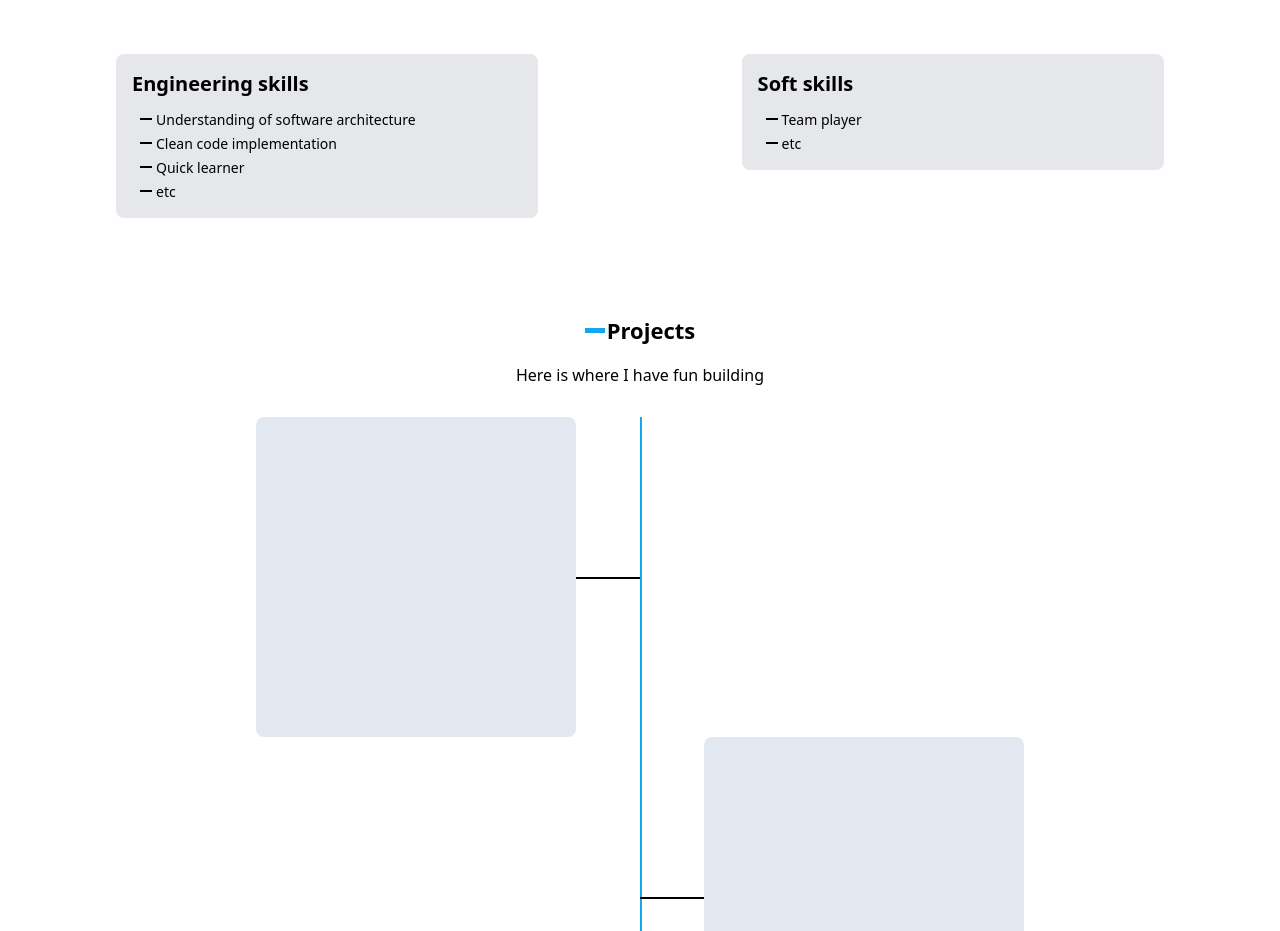
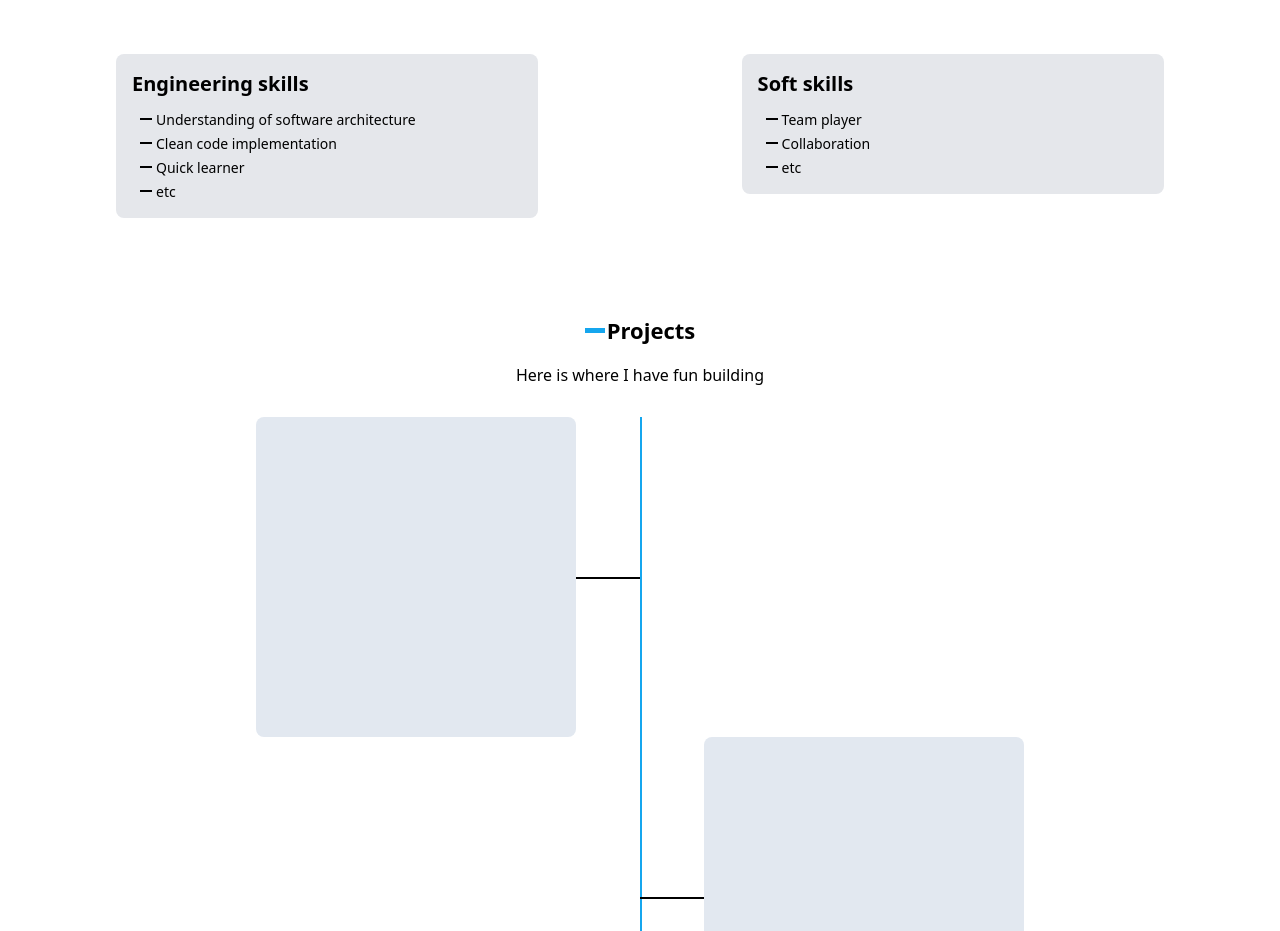
Before and after one commit to Merdi-kim/portfolio-v2, a Next.js app: page / in a window 1280 px wide. Shown: the part 900-1831 px from the top of the page. Built offline with nearby package versions, Linux system fonts and the light colour scheme.

Commit message:
add soft skills to skills array

```diff
--- a/data/data.ts
+++ b/data/data.ts
@@ -32,7 +32,7 @@ export const linksToSocials = [
   },*/
 ];
 
-export const softSkills = ['Team player', 'etc'];
+export const softSkills = ['Team player', 'Collaboration', 'etc'];
 
 export const engineeringSkills = [
   'Understanding of software architecture',
```
